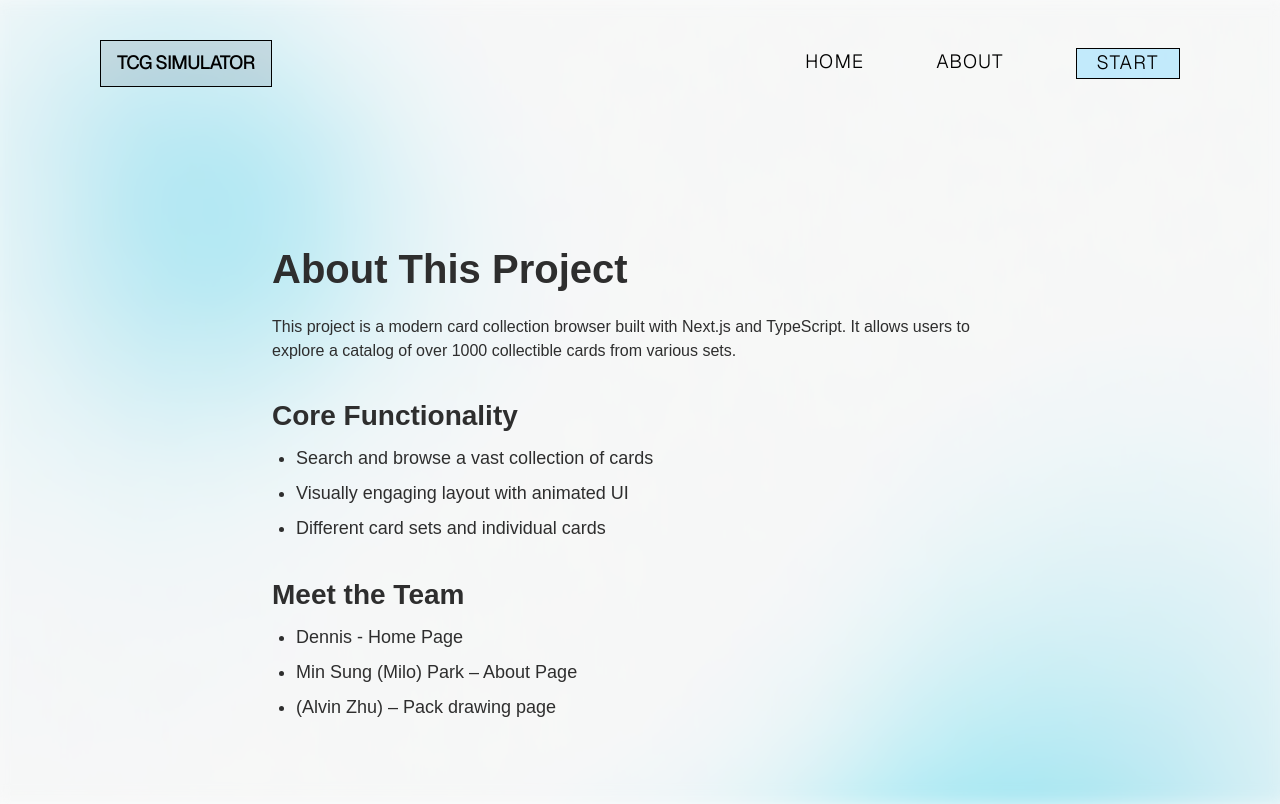
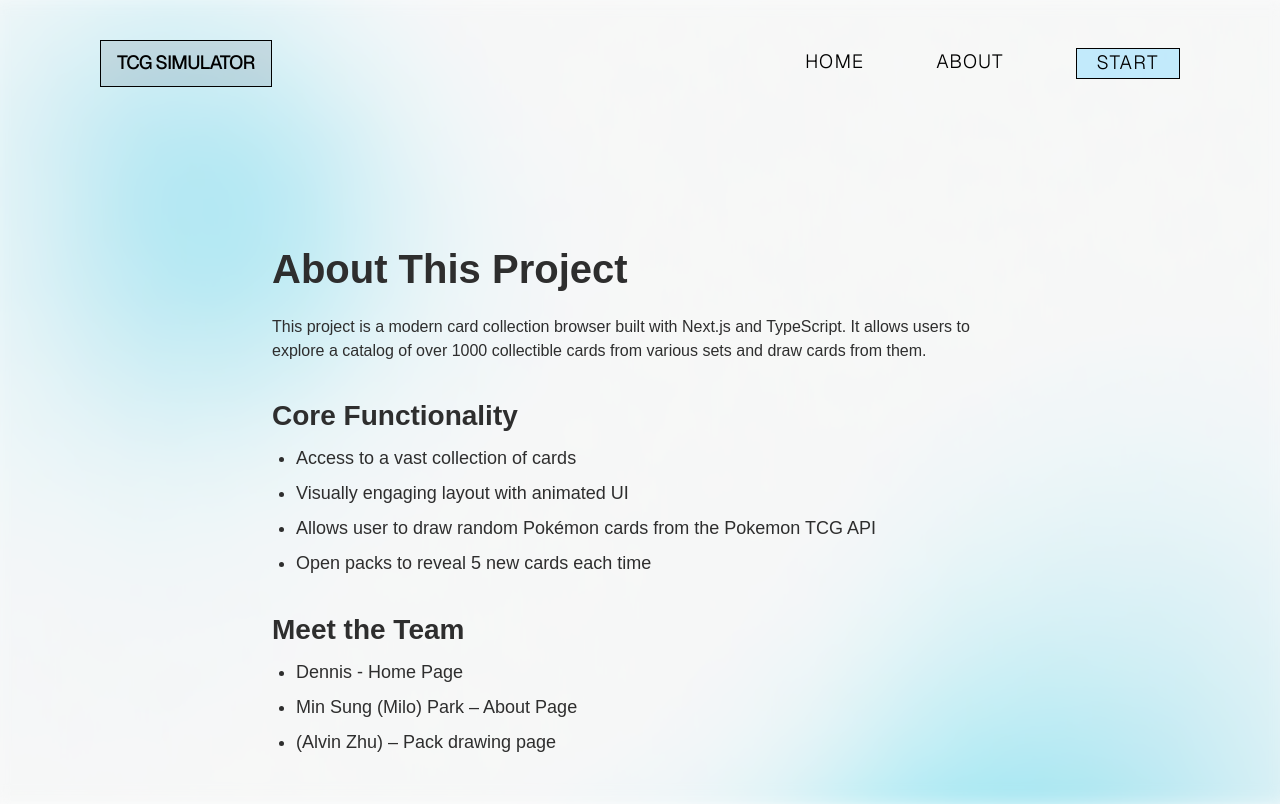
Before and after one commit to tabularization/cs391-final-project, a Next.js app: page /about in a window 1280 px wide. Built offline with nearby package versions, Linux system fonts and the light colour scheme.

Commit message:
tweaks to about, removed unnecessary imports in draw component

```diff
--- a/app/draw/page.tsx
+++ b/app/draw/page.tsx
@@ -1,7 +1,4 @@
-"use client";
 //Renders the page for drawing packs, created by Alvin Zhu
-import { useState } from 'react';
-import Image from "next/image";
 import DrawPage from "../../components/DrawPage";
 
 
--- a/components/AboutPage.tsx
+++ b/components/AboutPage.tsx
@@ -79,14 +79,15 @@ export default function AboutPage() {
         <Heading>About This Project</Heading>
         <p>
             This project is a modern card collection browser built with Next.js and TypeScript. It allows
-            users to explore a catalog of over 1000 collectible cards from various sets.
+            users to explore a catalog of over 1000 collectible cards from various sets and draw cards from them.
         </p>
 
         <SubHeading>Core Functionality</SubHeading>
         <List>
-            <ListItem>Search and browse a vast collection of cards</ListItem>
+            <ListItem>Access to a vast collection of cards</ListItem>
             <ListItem>Visually engaging layout with animated UI</ListItem>
-            <ListItem>Different card sets and individual cards</ListItem>
+            <ListItem>Allows user to draw random Pokémon cards from the Pokemon TCG API</ListItem>
+            <ListItem>Open packs to reveal 5 new cards each time</ListItem>
         </List>
 
         <SubHeading>Meet the Team</SubHeading>
```
